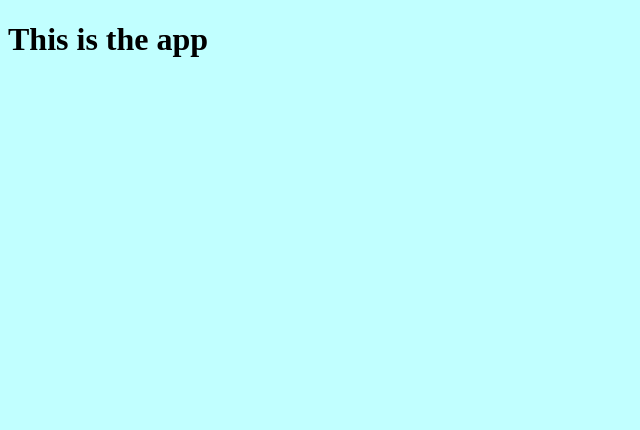
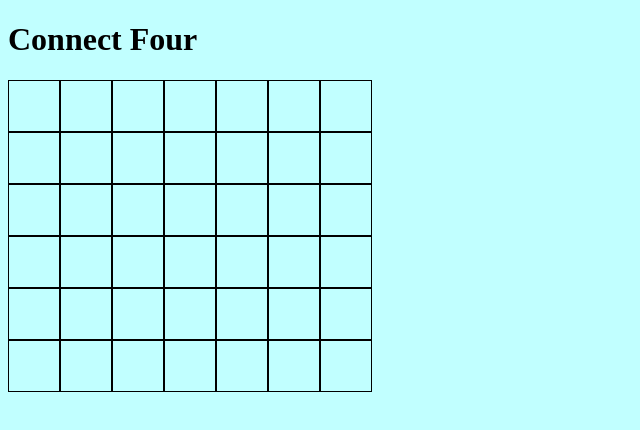
Before and after one commit to slhodak/connect-four, a React app: page / in a window 1280 px wide. Shown: the top 430 px of the page, without its empty margins (0-640 px from the left). Built offline with nearby package versions, Linux system fonts and the light colour scheme; the HTML template or start-up script is replaced by a standard one.

Commit message:
Render skeleton board

```diff
--- a/client/src/components/app.jsx
+++ b/client/src/components/app.jsx
@@ -23,8 +23,8 @@ class App extends React.Component {
   render() {
     return(
       <div>
-        <h1>This is the app</h1>
-        <Board />
+        <h1>Connect Four</h1>
+        <Board board={this.state.board}/>
       </div>
     )
   }
--- a/client/src/components/board.jsx
+++ b/client/src/components/board.jsx
@@ -4,7 +4,11 @@ import Column from './column.jsx';
 const Board = (props) => {
   return(
     <div id="board">
-    {/* produce 7 columns */}
+    {props.board.map((column, index) => {
+      return(
+        <Column key={index} cells={column}/>
+      )
+    })}
     </div>
 
   )
--- a/client/src/components/column.jsx
+++ b/client/src/components/column.jsx
@@ -3,7 +3,11 @@ import React from 'react';
 const Column = (props) => {
   return(
     <div className="column">
-      {/* produce 6 cells */}
+      {props.cells.map((cell, index) => {
+        return(
+          <div className="cell"></div>
+        )
+      })}
     </div>
 
   )
--- a/client/src/index.js
+++ b/client/src/index.js
@@ -4,6 +4,4 @@ import ReactDOM from 'react-dom';
 import App from './components/app.jsx';
 import './styles/styles.css';
 
-console.log('index here');
-
 ReactDOM.render(<App />, document.getElementById('root'));
--- a/client/src/styles/styles.css
+++ b/client/src/styles/styles.css
@@ -1,3 +1,19 @@
 html {
   background-color: rgb(193, 255, 255);
 }
+
+#board {
+  display: flex;
+  flex-direction: row;
+}
+
+.column {
+  display: flex;
+  flex-direction: column;
+}
+
+.cell {
+  height: 50px;
+  width: 50px;
+  border: 1px solid black;
+}
```
Also changed, not shown: 1 other file (tests, documents, lock files or other folders).
